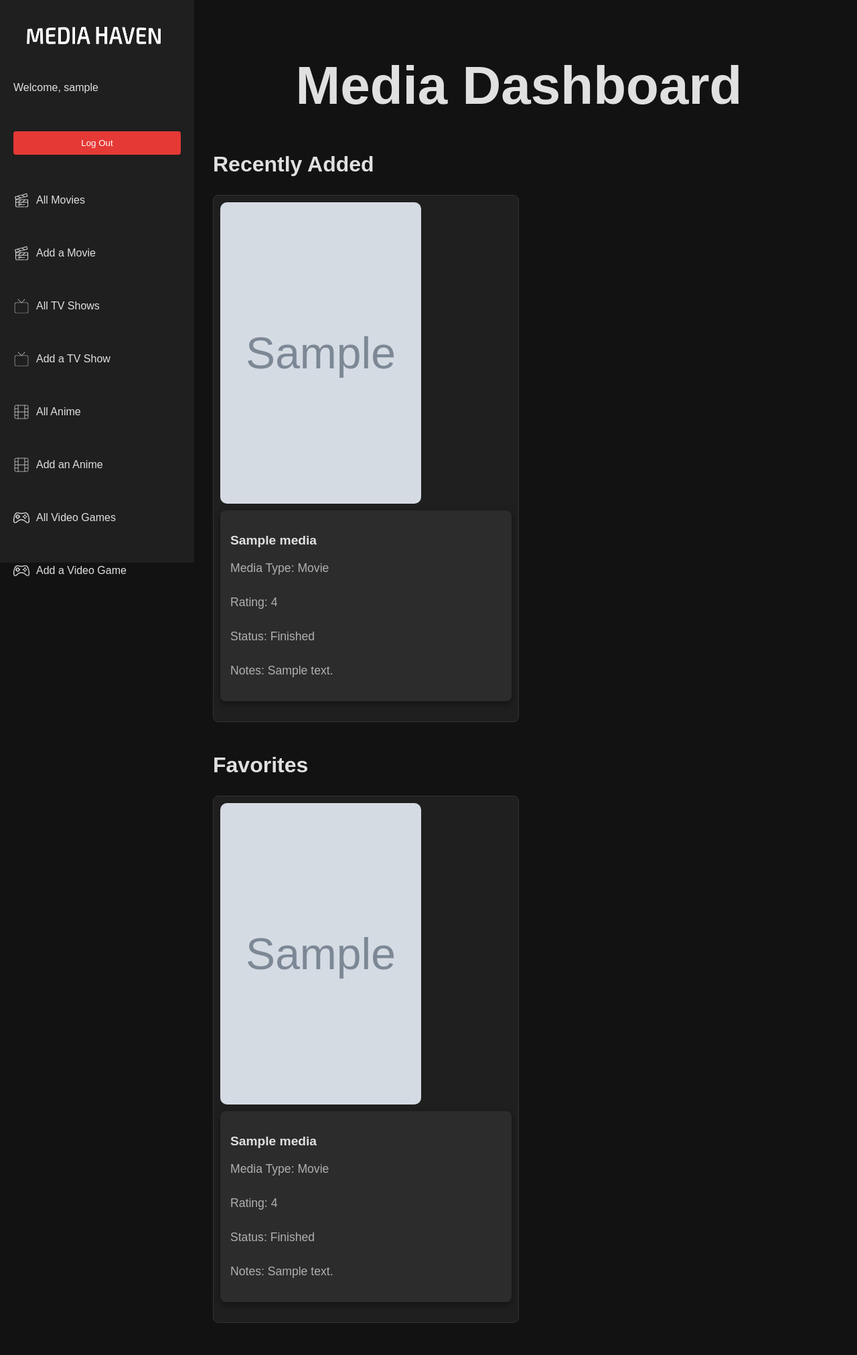
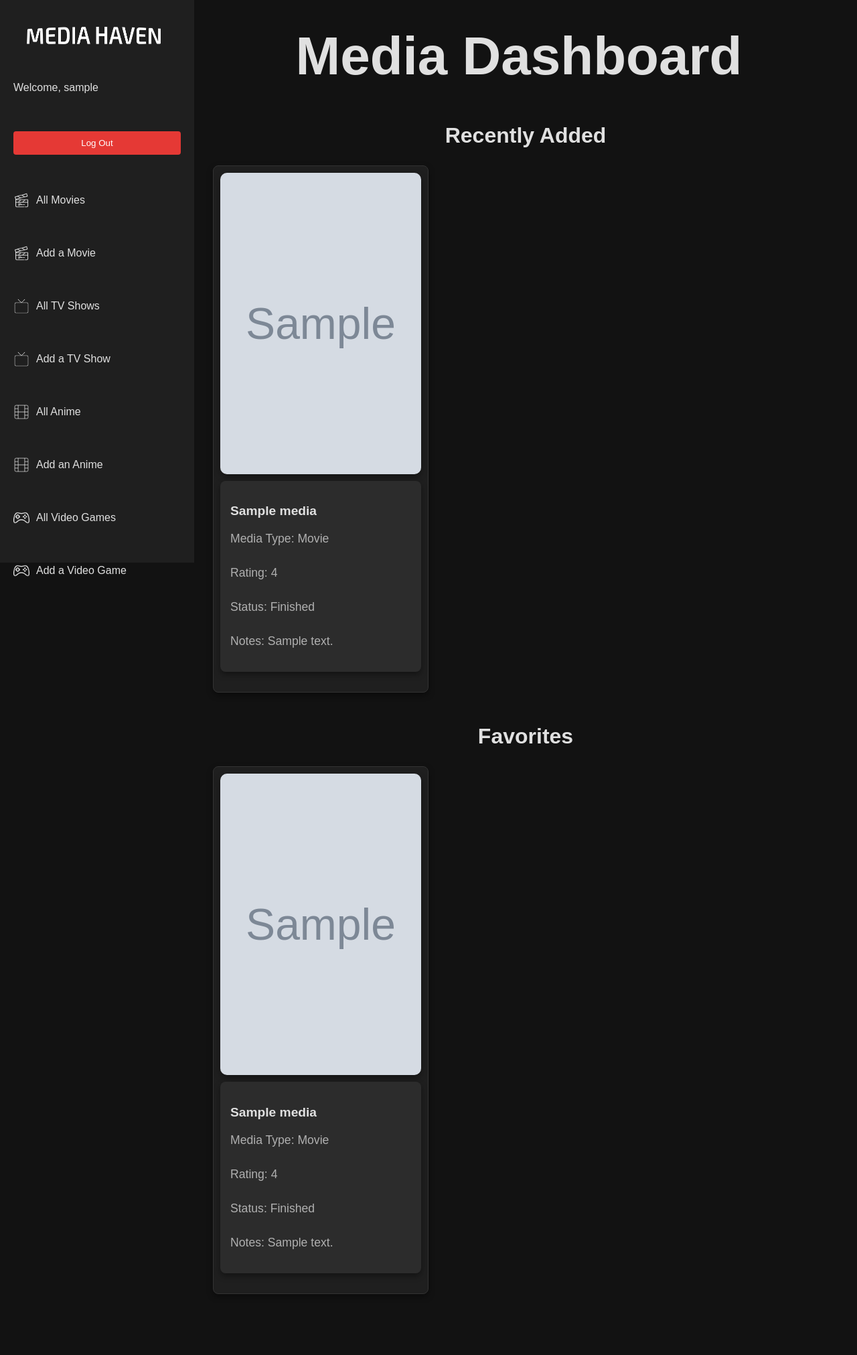
Before and after one commit to Lucas-Sloan/media-haven, a Django app: page /dashboard/ in a window 1280 px wide. Shown: the whole page at 67% size. After the commit the page ends 1932 px from the top, so only its background shows below. Run offline with Django 5.2, Linux system fonts and the light colour scheme; a user stored in the database is signed in; tables that the repository leaves empty hold one stand-in row (values such as "Sample post"); grey boxes marked "Sample" are stand-in pictures.

Commit message:
Adjusted Styling for Dashboard

```diff
--- a/main_app/static/css/styles.css
+++ b/main_app/static/css/styles.css
@@ -117,11 +117,12 @@ a:hover {
 .dashboard h1 {
     font-size: 5em;
     text-align: center;
+    margin-top: 10px;
 }
 
 .dashboard h2 {
     font-size: 2em;
-    margin-left: 50px;
+    text-align: center;
 }
 
 /* Media Cards */
@@ -129,8 +130,8 @@ a:hover {
     background-color: #1f1f1f;
     border: 1px solid #333;
     border-radius: 8px;
-    max-width: 100dvh;
-    max-height: 100dvh;
+    max-width: 300px;
+    width: 100%;
     padding: 10px;
     margin-bottom: 20px;
     margin-left: 50px;
@@ -138,22 +139,25 @@ a:hover {
     display: flex;
     flex-direction: column;
     justify-content: space-between;
+    box-shadow: 0px 4px 10px rgba(0, 0, 0, 0.4);
 }
 
 .media-image {
-    max-width: 100dvh;
-    max-height: 100dvh;
+    width: 100%;
+    height: auto;
     border-radius: 5px;
     margin-bottom: 10px;
+    box-shadow: 0px 4px 10px rgba(0, 0, 0, 0.4);
 }
 
 .media-info {
-    margin-top: auto; /* Push media info to the bottom */
+    margin-top: auto;
     background-color: #2c2c2c;
     padding: 10px;
     border-radius: 8px;
-    text-align: left; /* Align text to the left */
-    box-shadow: 0px 4px 10px rgba(0, 0, 0, 0.4); /* Optional shadow */
+    text-align: left;
+    box-shadow: 0px 4px 10px rgba(0, 0, 0, 0.4);
+    width: 90%
 }
 
 .media-info h3 {
```
